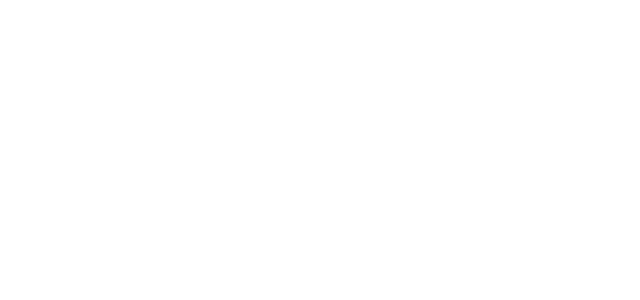
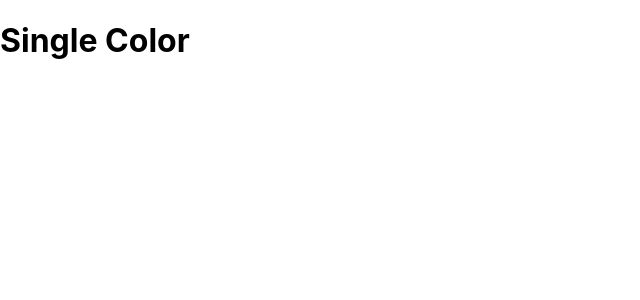
Before and after one commit to rushikeshkoli/Color-Project, a React (Create React App) app: page /palette/flat-ui-colors-american/americanriver in a window 1280 px wide. Shown: the top 300 px of the page, without its empty margins (0-640 px from the left). Built offline with nearby package versions, Linux system fonts and the light colour scheme.

Commit message:
Add link to colorBox and route

```diff
--- a/src/App.js
+++ b/src/App.js
@@ -17,6 +17,7 @@
       <Switch>
         <Route exact path='/' render={(routeProps) => <PaletteList palettes={seedColors} {...routeProps}/>} />
         <Route exact path='/palette/:id' render={(routeProps) => <Palette palette={generatePalette(this.findPalette(routeProps.match.params.id))} />} />
+        <Route exact path='/palette/:paletteId/:colorId' render={() => <h1>Single Color</h1>} />
       </Switch>
       // <div>
       //   <Palette palette = {generatePalette(seedColors[4])}/>
--- a/src/ColorBox.js
+++ b/src/ColorBox.js
@@ -1,6 +1,7 @@
 import React, { Component } from 'react';
 import {CopyToClipboard} from 'react-copy-to-clipboard';
 import './ColorBox.css'
+import { Link } from 'react-router-dom';
 
 class ColorBox extends Component {
     constructor(props) {
@@ -31,7 +32,9 @@
                         </div>
                         <button className="copy-button">Copy</button>
                     </div>
-                    <span className="see-more">More</span>
+                    <Link to='/' onClick={(e) => e.stopPropagation()}>
+                        <span className="see-more">More</span>
+                    </Link>
                 </div>
             </CopyToClipboard>
         )
```
